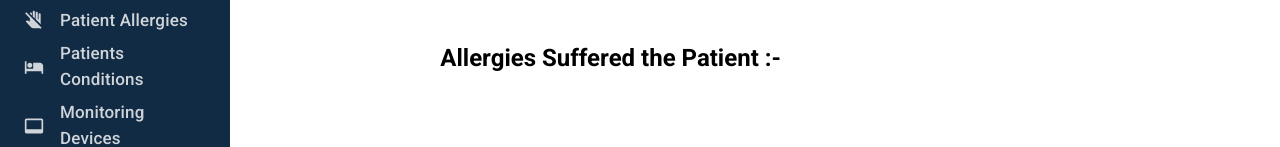
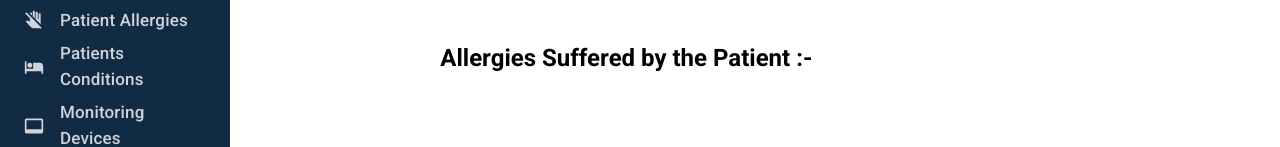
Before and after one commit to CommunityProject21/OverSeer-website, a React (Create React App) app: page /patient-allergies in a window 1280 px wide. Shown: the part 298-445 px from the top of the page. Built offline with nearby package versions, Linux system fonts and the light colour scheme.

Commit message:
Patient allergies component updated

```diff
--- a/src/components/PatientAllergies/PatientAllergies.jsx
+++ b/src/components/PatientAllergies/PatientAllergies.jsx
@@ -6,7 +6,7 @@ const PatientAllergies = () => {
         <div>
             <Box sx={{ display: 'flex',justifyContent: 'center', width: '100%'}}>
                 <Box sx={{width: '60%', display: 'flex',flexDirection: 'column',justifyContent: 'flex-start'}}>
-                    <Typography component="div" variant="h5" sx={{fontWeight: 'bold',mb:4}}>Allergies Suffered the Patient :-</Typography>
+                    <Typography component="div" variant="h5" sx={{fontWeight: 'bold',mb:4}}>Allergies Suffered by the Patient :-</Typography>
                     {/* <Box sx={{display: 'flex',flexDirection: 'column'}}>
                         <Typography className="addpd" component="div" variant="body1" sx={{fontSize: '115%',mb:1}}>Address of the Patient : 1060 Hansen Overpass Suite 86, Boston, Massachusetts, Suffolk County</Typography>
 
```
